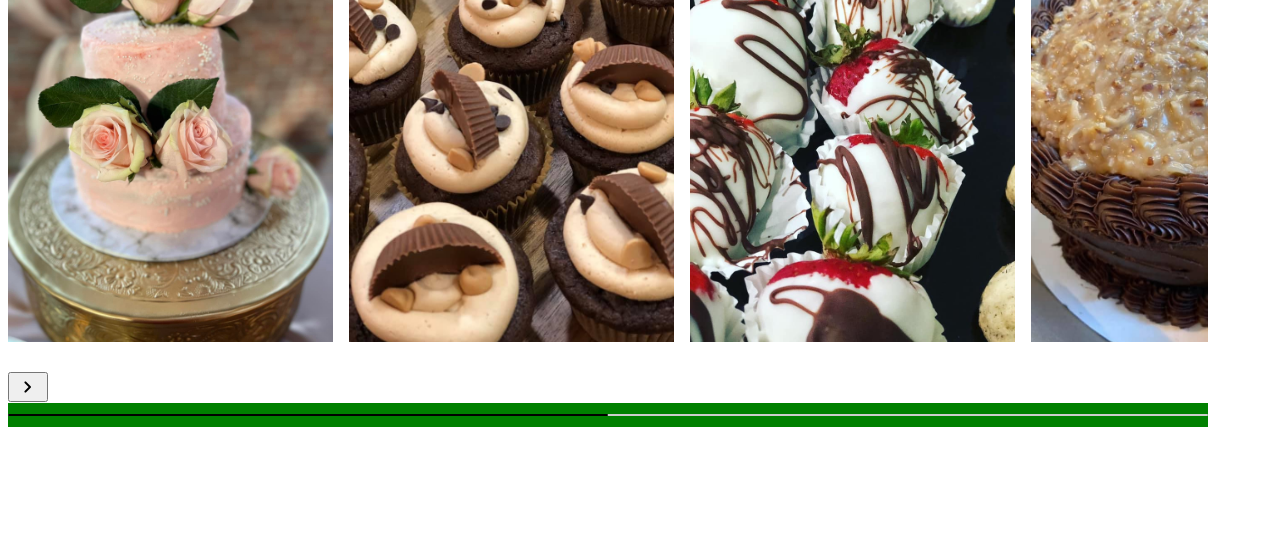
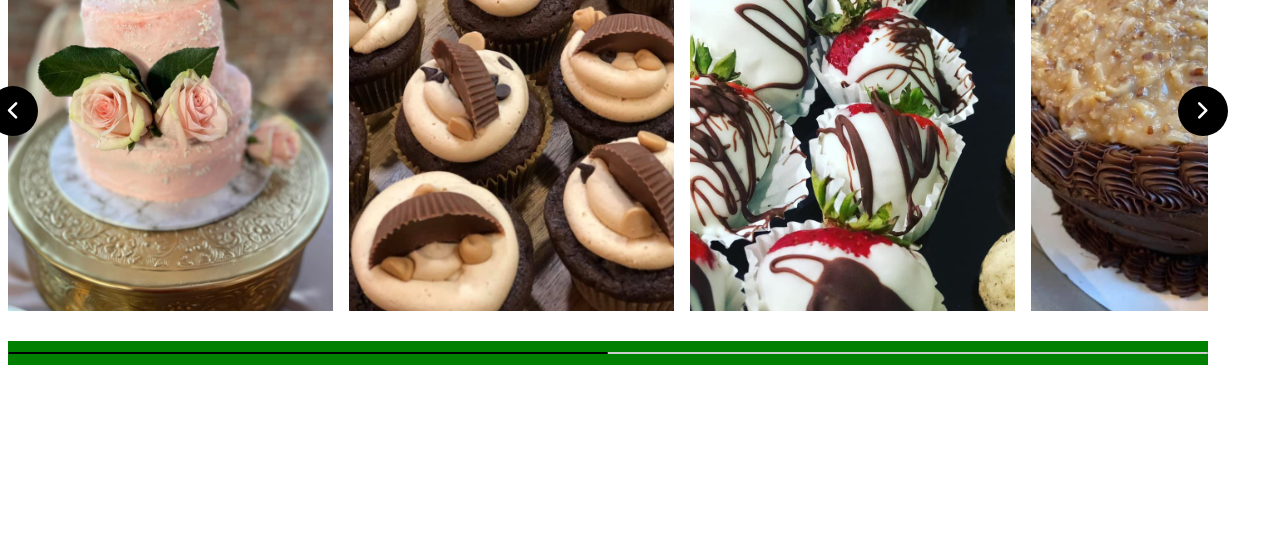
Before and after one commit to rhatch88/SoulSistersBakeShop, a plain HTML site: page index.html in a window 1280 px wide. Shown: the part 257-800 px from the top of the page. Drawn offline with nearby package versions, Linux system fonts and the light colour scheme.

Commit message:
7/10 update

```diff
--- a/index.html
+++ b/index.html
@@ -42,6 +42,5 @@
         </div>
     </div>
    </div>
-   <script src="scripts.js"></script>
 </body>
 </html>
--- a/script.js
+++ b/script.js
@@ -1,9 +1,9 @@
 const initSlider = () => {
-    const slideButtons = document.querySelectorAll(".slider-wrapper slide-button")
+    const slideButtons = document.querySelectorAll(".slider-wrapper .slide-button")
 }
     slideButtons.forEach(button => {
         button.addEventListener("click", () => {
-            console.log(button);
+            const direction = button.id === ""
         })
     })
 
--- a/styles.css
+++ b/styles.css
@@ -47,12 +47,18 @@ body html {
         background: f1f4fd;
 }
 
-.container{
+.container {
     max-width: 1200px;
     width: 95%;
 }
 
-.slide-wrapper .slide-button{
+.slider-wrapper {
+    position: relative;
+}
+
+.slider-wrapper .slide-button {
+    position: absolute;
+    top: 50%;
     height: 50px;
     width: 50px;
     color: #fff;
@@ -62,9 +68,18 @@ body html {
     font-size: 2.2rem;
     cursor: pointer;
     border-radius: 50%;
+    transform: translateY(-50%)
 }
 
-.slider-wrapper .image-list{
+.slider-wrapper .slide-button#prev-slide {
+    left: -20px;
+}
+
+.slider-wrapper .slide-button#next-slide {
+    right: -20px;
+}
+
+.slider-wrapper .image-list {
     display:grid;
     gap:16px;
     font-size: 0;
@@ -74,7 +89,7 @@ body html {
     grid-template-columns: repeat(10, 1fr);
 }
 
-.slider-wrapper .image-list::-webkit-scrollbar{
+.slider-wrapper .image-list::-webkit-scrollbar {
     display: none;
 }
 
@@ -84,7 +99,7 @@ body html {
     object-fit: cover;
 }
 
-.container .slider-scrollbar{
+.container .slider-scrollbar {
     height: 24px;
     width: 100%;
     background: green;
```
